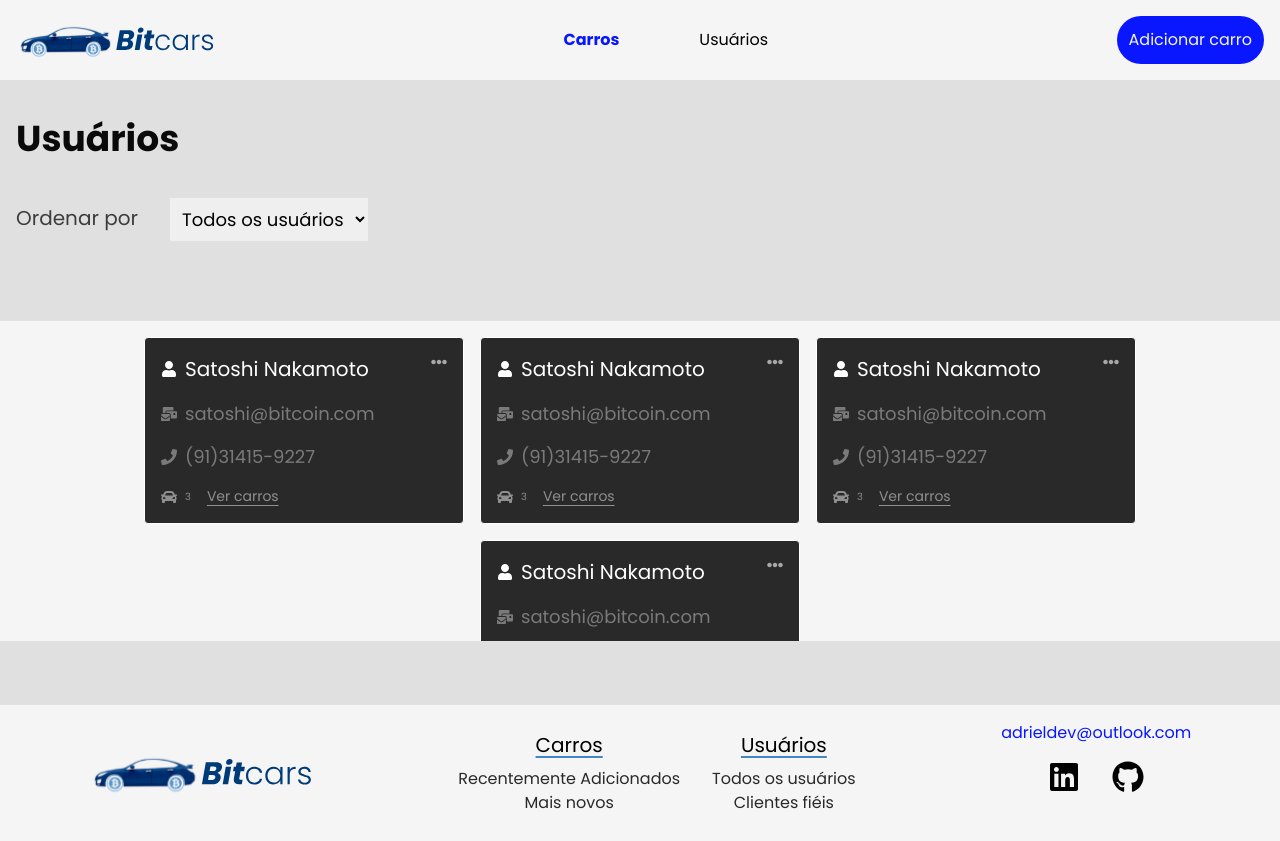
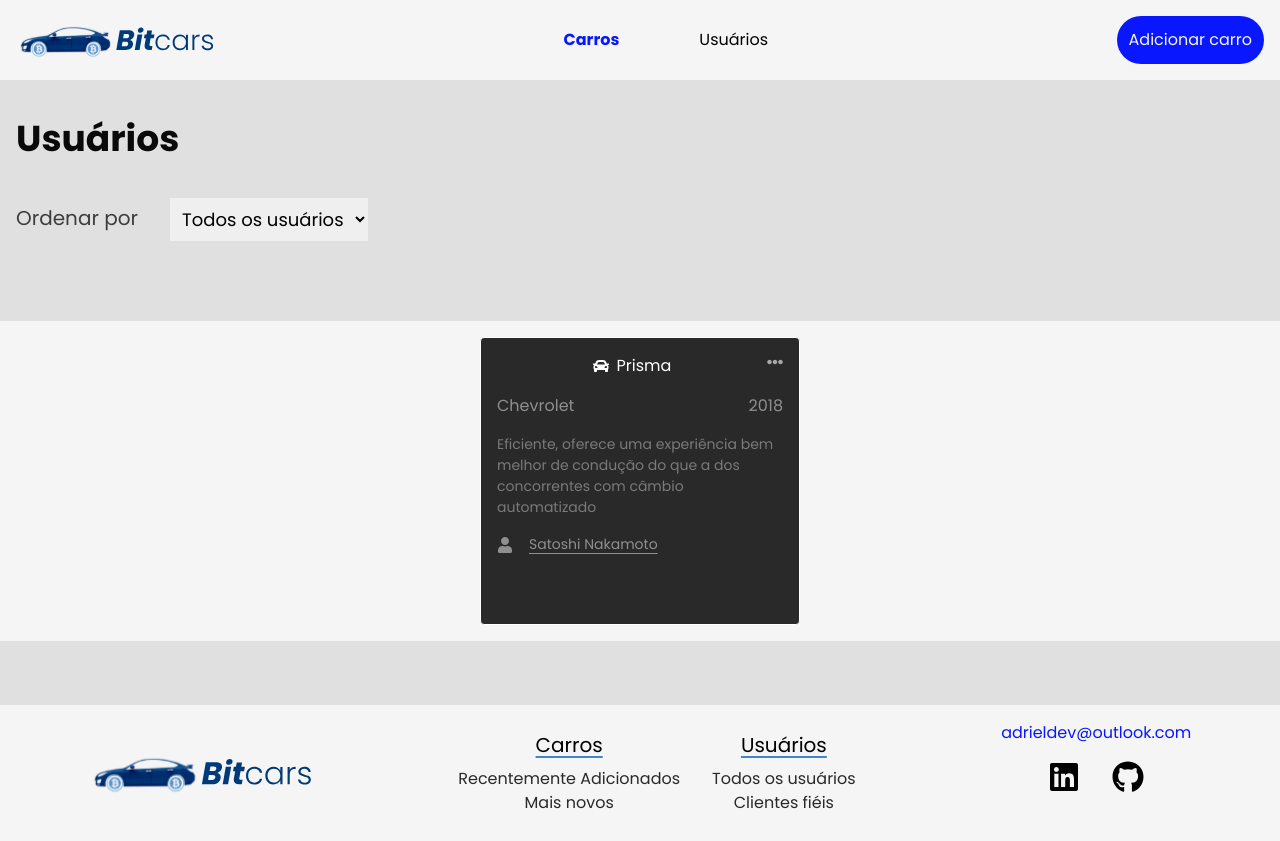
Before and after one commit to glauber-FullStackDev/desafio-dev-junior-b2u, a React (Vite) app in the folder frontend/bitcar/: page / in a window 1280 px wide. Built offline with nearby package versions, Linux system fonts and the light colour scheme.

Commit message:
feat-modal-user

```diff
--- a/frontend/bitcar/src/components/CardCar.jsx
+++ b/frontend/bitcar/src/components/CardCar.jsx
@@ -1,10 +1,35 @@
 import React from 'react'
 import {FaCar,FaEllipsisH, FaUser} from 'react-icons/fa'
-import { useState } from 'react'
+import ModalEditDeleteItem from './ModalEditDeleteItem'
+import { useContext } from 'react'
+import { ModalContext } from '../contexts/ModalContext'
+import ModalUserItem from './ModalUserItem'
 
 const CardCar = () => {
+    const {modalEditDelete,setModalEditDelete,modalUser,setModalUser} = useContext(ModalContext);
+    const user = {
+        name:'Satoshi Nakamoto',
+        email:'satoshi@bitcoin.com',
+        tel:'(91)31415-9227',
+        cars:[
+            {
+                name:'Prisma',
+                marca:'Crevrolet',
+                ano_fabri:'2018'
+            },
+            {
+                name:'Prisma',
+                marca:'Crevrolet',
+                ano_fabri:'2018'
+            },
+            {
+                name:'Prisma',
+                marca:'Crevrolet',
+                ano_fabri:'2018'
+            }
+        ]
+    }
 
-    const [menuActive,setMenuActive] = useState(false)
   return (
     <div className='bg-gray-three w-80 p-4 flex flex-col gap-y-4 text-white border rounded'>
         <div className='flex justify-between'>
@@ -16,7 +41,7 @@ const CardCar = () => {
             <h2 className='text-white'>Prisma</h2>
         </div>
             <div className='static'>
-            <FaEllipsisH color='#A8A8A8' className='cursor-pointer' onClick={()=>setMenuActive(!menuActive)}/>
+            <FaEllipsisH color='#A8A8A8' className='cursor-pointer' onClick={()=>setModalEditDelete(!modalEditDelete)}/>
             </div>
 
         </div>
@@ -33,9 +58,10 @@ const CardCar = () => {
         </div>
         <div className='flex items-center gap-x-4'>
             <FaUser color='#8f8f8f'/>
-            <h2 className='text-[14px] text-gray-eight underline underline-offset-4 decoration-gray-eight cursor-pointer'>Satoshi Nakamoto</h2>
+            <h2 className='text-[14px] text-gray-eight underline underline-offset-4 decoration-gray-eight cursor-pointer' onClick={()=>setModalUser(!modalUser)}>Satoshi Nakamoto</h2>
         </div>
-
+        <ModalEditDeleteItem modal={modalEditDelete} setModal={setModalEditDelete}/>
+        <ModalUserItem modal={modalUser} setModal={setModalUser} user={user}/>
 
 
     </div>
--- a/frontend/bitcar/src/components/CardUser.jsx
+++ b/frontend/bitcar/src/components/CardUser.jsx
@@ -13,7 +13,7 @@ const CardUser = () => {
             <FaUser color='#fff'/>
             <h2 className='text-white text-[20px]'>Satoshi Nakamoto</h2>
         </div>
-            <FaEllipsisH color='#A8A8A8' className='cursor-pointer' data-bs-toggle="modal" data-bs-target="#exampleModal" onClick={()=>setModalEditDelete(!modalEditDelete)}/>
+            <FaEllipsisH color='#A8A8A8' className='cursor-pointer' onClick={()=>setModalEditDelete(!modalEditDelete)}/>
         </div>
         <div className='flex items-center gap-x-2'>
             <FaMailBulk color='#7A7A7A '/>
--- a/frontend/bitcar/src/components/DashboardShowcase.jsx
+++ b/frontend/bitcar/src/components/DashboardShowcase.jsx
@@ -5,10 +5,7 @@ import CardUser from './CardUser'
 const DashboardShowcase = () => {
   return (
     <div className='bg-gray-twelve overflow-y-scroll justify-center h-80 w-full mt-16 flex flex-wrap gap-4 p-4'>
-      <CardUser/>
-      <CardUser/>
-      <CardUser/>
-      <CardUser/>
+      <CardCar/>
 
 
     </div>
--- a/frontend/bitcar/src/components/ModalEditDeleteItem.jsx
+++ b/frontend/bitcar/src/components/ModalEditDeleteItem.jsx
@@ -13,9 +13,13 @@ const ModalEditDeleteItem = ({modal,setModal}) => {
                     className="bg-transparent border-0 text-black float-right"
                     onClick={() => setModal(false)}
                   >
-                    <span className="text-gray-two opacity-7 h-6 w-6 text-xl block bg-gray-400 py-0 rounded-full">
+                    <div className="flex justify-end w-52">
+                    <h2 className="text-gray-two opacity-7 h-6 w-6 text-xl bg-gray-400 py-0 rounded-full">
                       x
-                    </span>
+                    </h2>
+
+                    </div>
+
                   </button>
                 </div>
 
--- /dev/null
+++ b/frontend/bitcar/src/components/ModalUserItem.jsx
@@ -0,0 +1,67 @@
+import React from 'react'
+import { FaPlusCircle,FaCar, FaUser, FaMailBulk, FaPhone } from 'react-icons/fa'
+
+const ModalUserItem = ({modal,setModal,user}) => {
+
+  return (
+    <>
+      {modal ? (
+        <>
+          <div className="flex justify-center items-center overflow-x-hidden overflow-y-auto fixed inset-0 z-50">
+            <div className="relative w-auto my-6 mx-auto max-w-3xl ">
+              <div className="border-0 rounded-lg shadow-lg relative p-4 flex flex-col w-full bg-gray-twelve ">
+                <div className="flex flex-col p-5 gap-y-2">
+                  <button
+                    className="bg-transparent border-0 text-black float-right"
+                    onClick={() => setModal(false)}
+                  >
+                    <div className="flex justify-end w-52">
+                    <h2 className="text-gray-two opacity-7 h-6 w-6 text-xl bg-gray-400 py-0 rounded-full">
+                      x
+                    </h2>
+                    </div>
+                  </button>
+                  <div className='flex gap-x-2 mb-2 items-center mt-4'>
+                    <FaUser color='#A8A8A8'/>
+                    <h2 className='text-gray-one font-medium'>{user.name}</h2>
+                  </div>
+                  <div className='flex gap-x-2 mb-2 items-center'>
+                    <FaMailBulk color='#A8A8A8'/>
+                    <h2 className='text-gray-one font-medium'>{user.email}</h2>
+                  </div>
+                  <div className='flex gap-x-2 mb-2 items-center'>
+                    <FaPhone color='#A8A8A8'/>
+                    <h2 className='text-gray-one font-medium'>{user.tel}</h2>
+                  </div>
+                  <div className='flex justify-between flex-row items-center mb-4 mt-4'>
+                    <h2 className='text-gray-one'>Carros do usuário</h2>
+                    <FaPlusCircle color='#0817FF' onClick={()=>setModal(false)}/>
+                  </div>
+                </div>
+                <div className='flex gap-x-4 w-56 overflow-x-scroll'>
+                  {user.cars.map(car=>(
+
+
+                        <div className='bg-gray-three rounded p-2'>
+                          <div className='flex items-center gap-x-2'>
+                              <FaCar/>
+                              <h2>{car.name}</h2>
+                          </div>
+                          <div className='flex justify-between gap-x-2'>
+                            <h2>{car.marca}</h2>
+                            <h2>{car.ano_fabri}</h2>
+                          </div>
+                          </div>
+                  ))}
+
+                </div>
+              </div>
+            </div>
+          </div>
+        </>
+      ) : null}
+    </>
+  )
+}
+
+export default ModalUserItem
--- a/frontend/bitcar/src/contexts/ModalContext.jsx
+++ b/frontend/bitcar/src/contexts/ModalContext.jsx
@@ -4,10 +4,11 @@ export const ModalContext = createContext({});
 
 export const ModalProvider = ({children}) => {
     const [modalEditDelete,setModalEditDelete] = useState(false);
+    const [modalUser,setModalUser] = useState(false);
 
 
     return (
-        <ModalContext.Provider value={{modalEditDelete,setModalEditDelete}}>
+        <ModalContext.Provider value={{modalUser,setModalUser,modalEditDelete,setModalEditDelete}}>
             {children}
         </ModalContext.Provider>
     )
```
